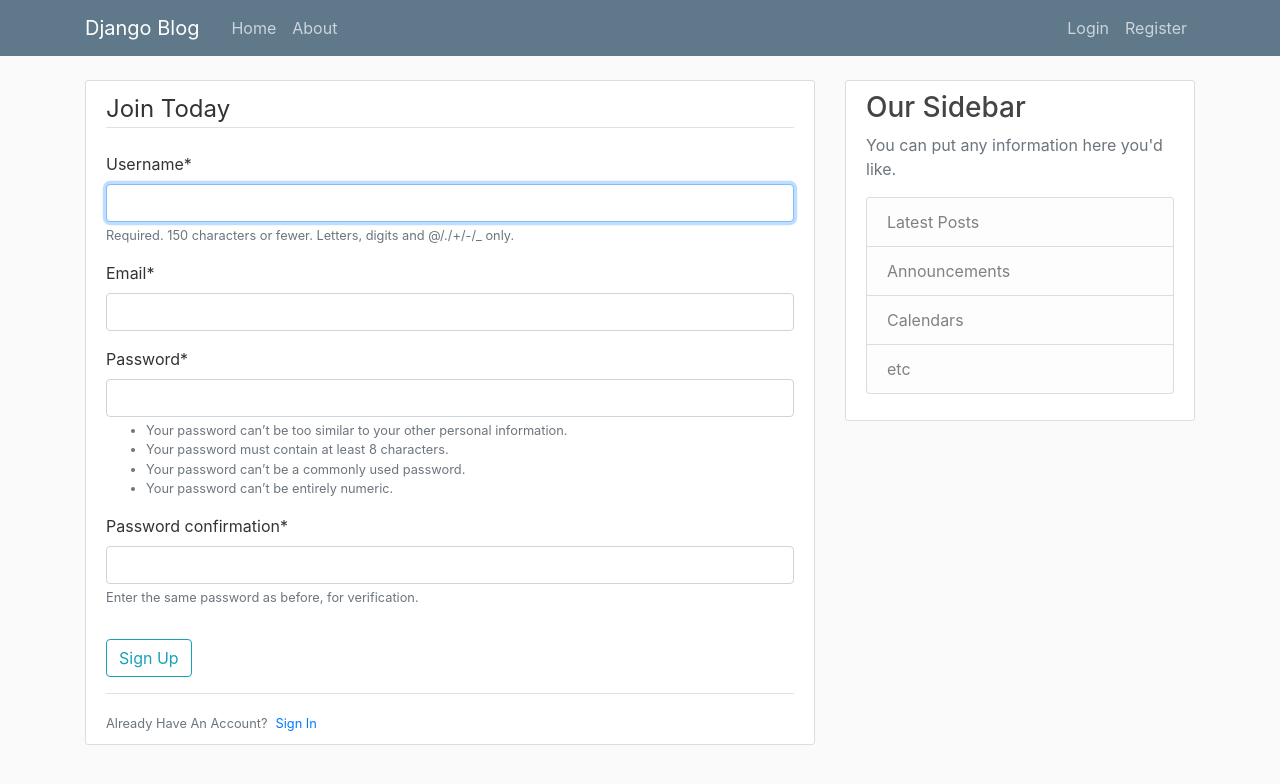
After one commit to pratapnea/Blogging-Site, a Django app: page /register/ in a window 1280 px wide. The commit adds this page. Shown: the top 784 px of the page. Run offline with Django 3.2, Linux system fonts and the light colour scheme; some libraries are stand-ins or nearby versions.

Commit message:
added forms.py to inheritance the django form, modifications on templates files and some features added on user views

```diff
--- a/blog/templates/blog/base.html
+++ b/blog/templates/blog/base.html
@@ -47,6 +47,13 @@
 	<main role="main" class="container">
 	  <div class="row">
 	    <div class="col-md-8">
+	    	{% if messages %}
+	    		{% for message in messages %}
+	    			<div class="alert alert-{{message.tags}}">
+	    				{{message}}
+	    			</div>
+	    		{% endfor %}
+	    	{% endif %}
 	      {% block content %}{% endblock %}
 	    </div>
 	    <div class="col-md-4">
--- a/django_project/settings.py
+++ b/django_project/settings.py
@@ -31,7 +31,9 @@ ALLOWED_HOSTS = []
 # Application definition
 
 INSTALLED_APPS = [
+    'users.apps.UsersConfig',
     'blog.apps.BlogConfig',
+    'crispy_forms',
     'django.contrib.admin',
     'django.contrib.auth',
     'django.contrib.contenttypes',
@@ -119,3 +121,5 @@ USE_TZ = True
 # https://docs.djangoproject.com/en/3.0/howto/static-files/
 
 STATIC_URL = '/static/'
+
+CRISPY_TEMPLATE_PACK = 'bootstrap4'
--- a/django_project/urls.py
+++ b/django_project/urls.py
@@ -15,8 +15,10 @@ Including another URLconf
 """
 from django.contrib import admin
 from django.urls import path, include
+from users import views as user_views
 
 urlpatterns = [
     path('admin/', admin.site.urls),
+    path('register/', user_views.register, name='register'),
     path('', include('blog.urls')),
 ]
--- /dev/null
+++ b/users/forms.py
@@ -0,0 +1,11 @@
+from django import forms
+from django.contrib.auth.models import User
+from django.contrib.auth.forms import UserCreationForm
+
+
+class UserRegisterForm(UserCreationForm):
+	email = forms.EmailField()
+
+	class Meta:
+		model = User
+		fields = ['username', 'email', 'password1', 'password2']
--- /dev/null
+++ b/users/templates/users/register.html
@@ -0,0 +1,21 @@
+{% extends "blog/base.html" %}
+{% load crispy_forms_tags %}
+{% block content %}
+	<div class="content-section">
+		<form method="POST">
+			{% csrf_token %}
+			<fieldset class="form-group">
+				<legend class="border-bottom mb-4">Join Today</legend>
+				{{ form|crispy }}
+			</fieldset>
+			<div class="form-group">
+				<button class="btn btn-outline-info" type="submit">Sign Up</button>
+			</div>
+		</form>
+		<div class="border-top pt-3">
+			<small class="text-muted">
+				Already Have An Account?<a class="ml-2" href="#">Sign In</a>
+			</small>
+		</div>
+	</div>
+{% endblock %}
--- a/users/views.py
+++ b/users/views.py
@@ -1,3 +1,17 @@
-from django.shortcuts import render
+from django.shortcuts import render, redirect
+# from django.contrib.auth.forms import UserCreationForm
+from django.contrib import messages
+from .forms import UserRegisterForm
 
 # Create your views here.
+def register(request):
+	if request.method == 'POST':
+		form = UserRegisterForm(request.POST)
+		if form.is_valid():
+			form.save()
+			username = form.cleaned_data.get('username')
+			messages.success(request, f'Account Created for {username}!')
+			return redirect('blog-home')
+	else:
+		form = UserRegisterForm()
+	return render(request, 'users/register.html', {'form':form})
```
Also changed, not shown: db.sqlite3.
